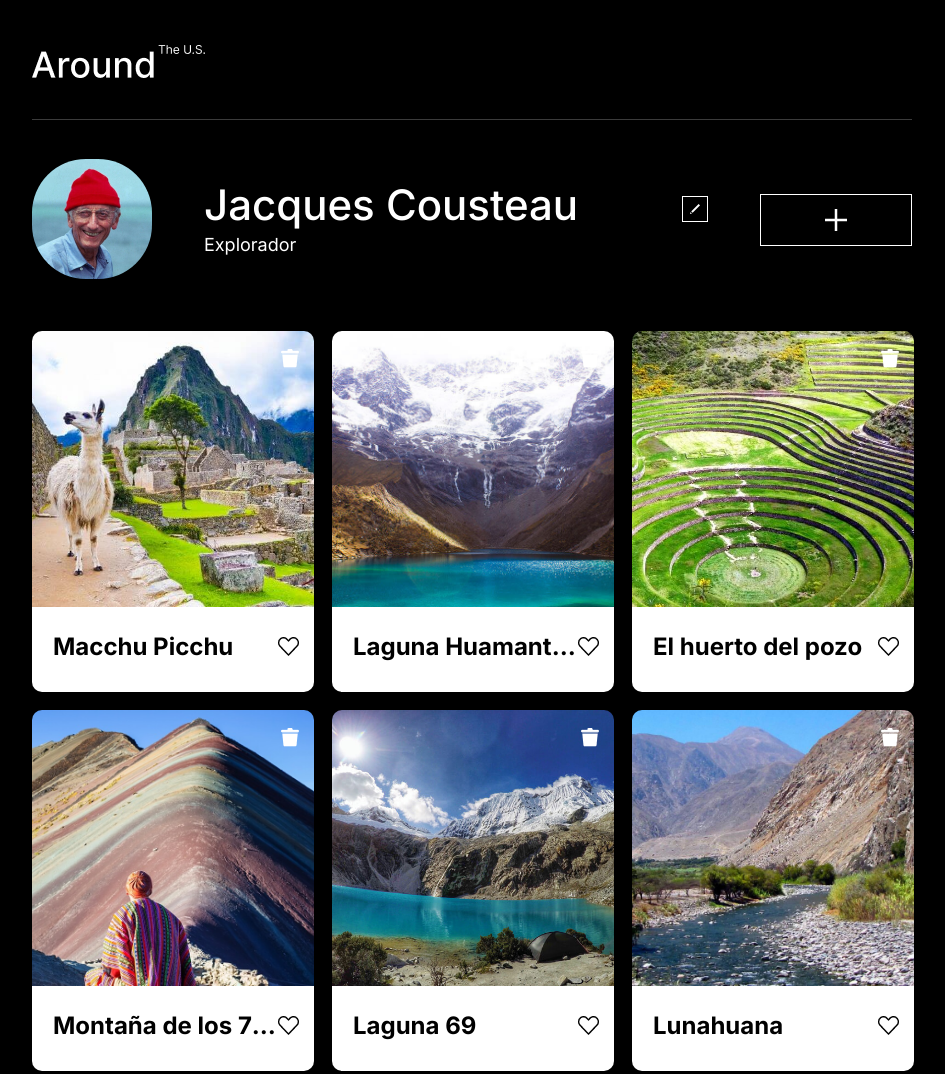
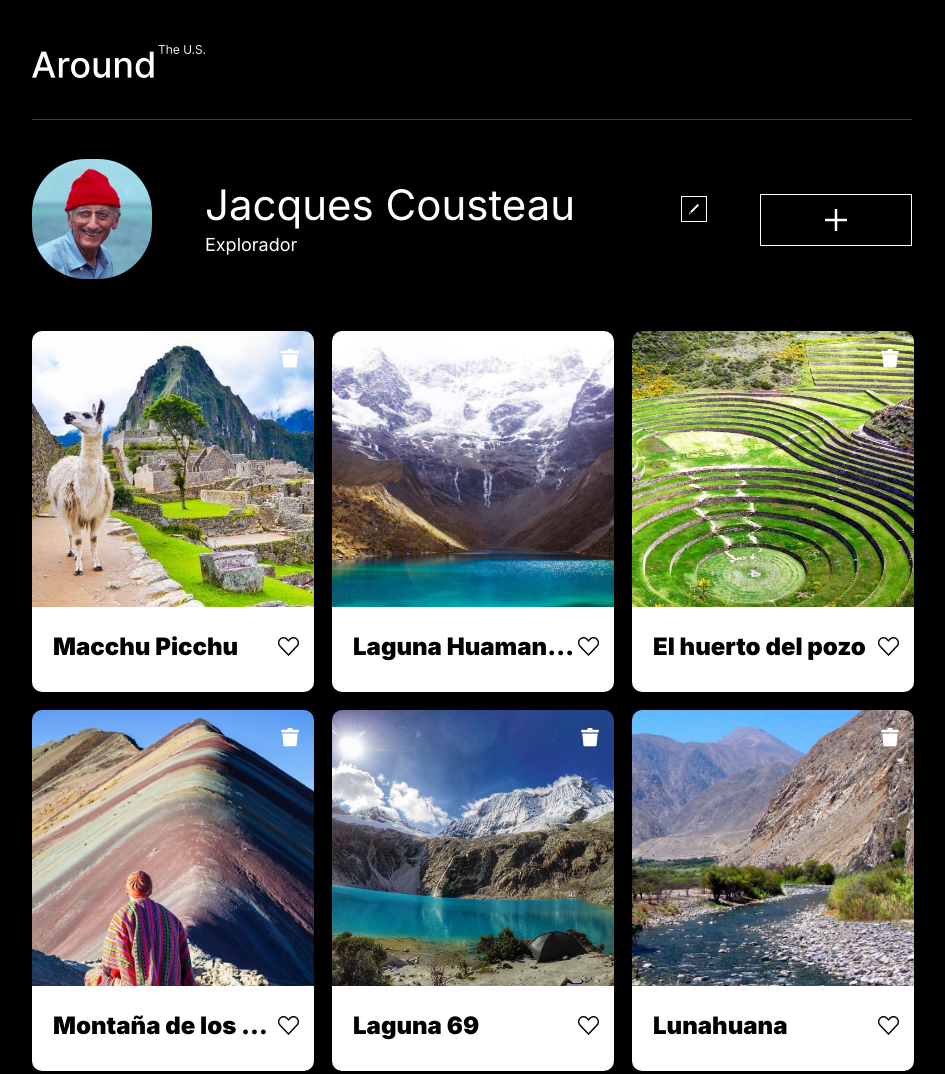
Before and after one commit to JorgeMarcalaya/web_project_around, a plain HTML site: page index.html in a window 1280 px wide. Shown: the top 1074 px of the page, without its empty margins (168-1113 px from the left). Drawn offline with Linux system fonts and the light colour scheme.

Commit message:
Segundo commit Sprint5

```diff
--- a/blocks/elements.css
+++ b/blocks/elements.css
@@ -39,7 +39,7 @@
   border-bottom-right-radius: 10px;
 }
 .element__title {
-  font-family: "Inter", Arial, sans-serif;
+  font-family: "Titulos";
   font-weight: 900;
   font-size: 24px;
   line-height: 29.05px;
--- a/blocks/footer.css
+++ b/blocks/footer.css
@@ -1,6 +1,6 @@
 .footer {
   width: 318px;
-  font-family: "Inter", Arial, sans-serif;
+  font-family: "Subtitulos";
   font-weight: 400;
   font-size: 18px;
   line-height: 22px;
--- a/blocks/index.css
+++ b/blocks/index.css
@@ -1,4 +1,5 @@
 @import url("../vendor/normalize.css");
+@import url("../vendor/font.css");
 @import url("../blocks/body.css");
 @import url("../blocks/page.css");
 @import url("../blocks/header.css");
--- a/blocks/nav.css
+++ b/blocks/nav.css
@@ -28,7 +28,7 @@
 }
 
 .nav__profile-nombre {
-  font-family: "Inter", Arial, sans-serif;
+  font-family: "Subtitulos";
   font-weight: 500;
   font-size: 42px;
   line-height: 133%;
@@ -37,7 +37,7 @@
 }
 
 .nav__profile-about {
-  font-family: "Inter", Arial, sans-serif;
+  font-family: "Subtitulos";
   font-weight: 400;
   font-size: 18px;
   line-height: 22px;
--- a/blocks/page.css
+++ b/blocks/page.css
@@ -4,7 +4,7 @@
   width: 1280px;
   margin: auto;
   background-color: #000;
-  font-family: "Inter", Arial, sans-serif;
+  font-family: "Subtitulos";
 }
 @media screen and (max-width: 1280px) and (min-width: 880px) {
   .page {
--- a/blocks/popup.css
+++ b/blocks/popup.css
@@ -42,7 +42,7 @@
 
 .form__label {
   width: 330px;
-  font-family: "Inter", Arial, sans-serif;
+  font-family: "Titulos";
   font-weight: 900;
   font-size: 24px;
   line-height: 29px;
@@ -53,7 +53,7 @@
 .form__input {
   width: 358px;
   border: none;
-  font-family: "Inter", Arial, sans-serif;
+  font-family: "Subtitulos";
   font-weight: 400;
   font-size: 14px;
   line-height: 17px;
@@ -71,7 +71,7 @@
   margin-bottom: 29px;
 }
 .popup__add-btn {
-  font-family: "Inter", Arial, sans-serif;
+  font-family: "Subtitulos";
   font-weight: 400;
   font-size: 14px;
   line-height: 17px;
--- a/index.html
+++ b/index.html
@@ -7,12 +7,6 @@
     <meta name="author" content="Jorge" />
     <meta name="keywords" content="html,css,js" />
     <link rel="stylesheet" href="./blocks/index.css" />
-    <link rel="preconnect" href="https://fonts.googleapis.com" />
-    <link rel="preconnect" href="https://fonts.gstatic.com" crossorigin />
-    <link
-      href="https://fonts.googleapis.com/css2?family=Inter:wght@400;500;700&display=swap"
-      rel="stylesheet"
-    />
     <title>Alrededor de los EEUU</title>
   </head>
   <body class="body">
--- /dev/null
+++ b/vendor/font.css
@@ -0,0 +1,8 @@
+@font-face {
+  src: url("../vendor/fonts/Inter-Black.woff2") format("woff2");
+  font-family: "Titulos";
+}
+@font-face {
+  font-family: "Subtitulos";
+  src: url("../vendor/fonts/Inter-Regular.woff2") format("woff2");
+}
```
Also changed, not shown: vendor/fonts/Inter-Black.woff2 (added), vendor/fonts/Inter-Regular.woff2 (added).
